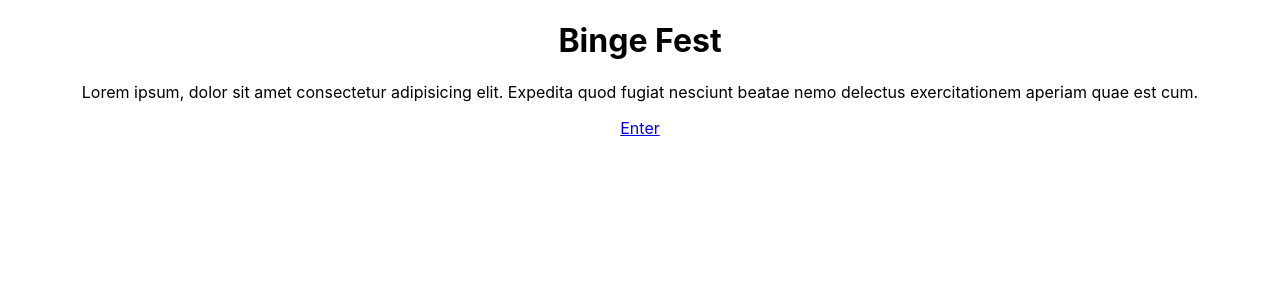
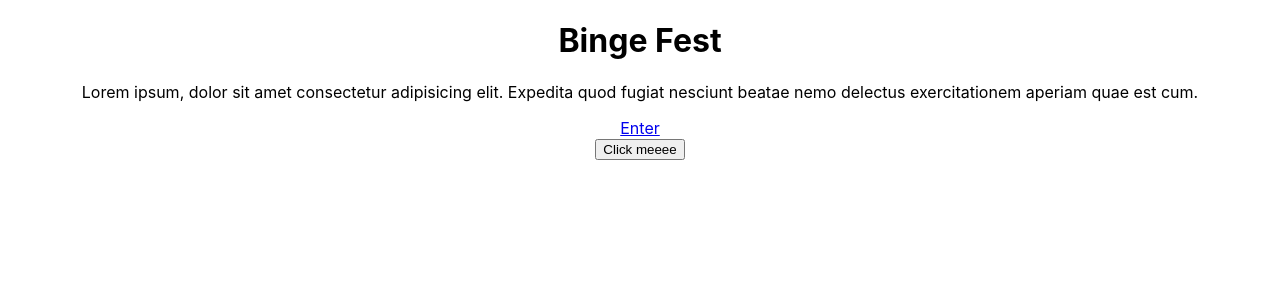
Before and after one commit to binge-fest/binge-fest, a React (Create React App) app: page / in a window 1280 px wide. Shown: the top 300 px of the page. Built offline with nearby package versions, Linux system fonts and the light colour scheme; no server answers.

Commit message:
Added axios calls :fire:

```diff
--- a/src/App.js
+++ b/src/App.js
@@ -2,8 +2,6 @@ import './App.css';
 import axios from 'axios';
 import Header from './Components/Header.js';
 import { Component } from 'react';
-
-
 
 class App extends Component {
   constructor() {
@@ -11,11 +9,13 @@ class App extends Component {
     this.state = {
       tvshow: []
     }
-
-
   }
 
-  componentDidMount() {
+  // componentDidMount() {
+
+  // }
+
+  handleClick = () => {
     axios({
       url: 'http://api.tvmaze.com/singlesearch/shows',
       method: 'GET',
@@ -25,31 +25,31 @@ class App extends Component {
       }
     }).then((res) => {
       console.log(res);
+    })
 
-    })
+    const apiKey = "_ySZyzuihg1O-lyVqCt2-yZN4fuew1KxFLk_27F9XwOYREu5e5Q_mzxfbqBOsAWioxGNmcPeZfUsspraBGysxtP66PZ7KRsC62o6oElSq4iWivyUP4zpB4IizQnLX3Yx";
+
     axios({
-      url: 'https://api.yelp.com/v3/businesses/search',
+      url: 'https://cors-anywhere.herokuapp.com/https://api.yelp.com/v3/businesses/search',
       method: 'GET',
       responseType: 'json',
+      headers: {
+        Authorization: `Bearer ${apiKey}`
+      },
       params: {
+        term: 'food',
         latitude: 43.22470215689218,
-        longtitude: -79.87237315283824,
-        term: 'food'
-      },
-      header: {
-        Authorization: 'Bearer _ySZyzuihg1O-lyVqCt2-yZN4fuew1KxFLk_27F9XwOYREu5e5Q_mzxfbqBOsAWioxGNmcPeZfUsspraBGysxtP66PZ7KRsC62o6oElSq4iWivyUP4zpB4IizQnLX3Yx'
+        longitude: -79.87237315283824,
       }
-    }).then((res) => {
-      console.log(res);
-
-    })
-
+    }).then(res => console.log(res))
   }
 
   render() {
     return (
       <div className="App">
         <Header />
+        <button onClick={this.handleClick}>Click meeee</button>
+
       </div>
     );
   }
--- a/src/Components/MainComponents/TvShows.js
+++ b/src/Components/MainComponents/TvShows.js
@@ -7,12 +7,10 @@ class TvShows extends Component {
         <h2>Search for a TV Show</h2>
         <form action="">
           <label htmlFor="tvSearch"></label>
-                <input type="text" id="tvSearch"/>
+          <input type="text" id="tvSearch" />
         </form>
-
         <button>Randomizer</button>
       </Fragment>
-
     )
   }
 }
```
Also changed, not shown: src/Components/MainComponents/Restaurants.js (+5 -5 lines), src/Components/Header.js (indentation only), 1 other file (tests, documents, lock files or other folders). Lines whose indentation alone changed are shown as unchanged.
